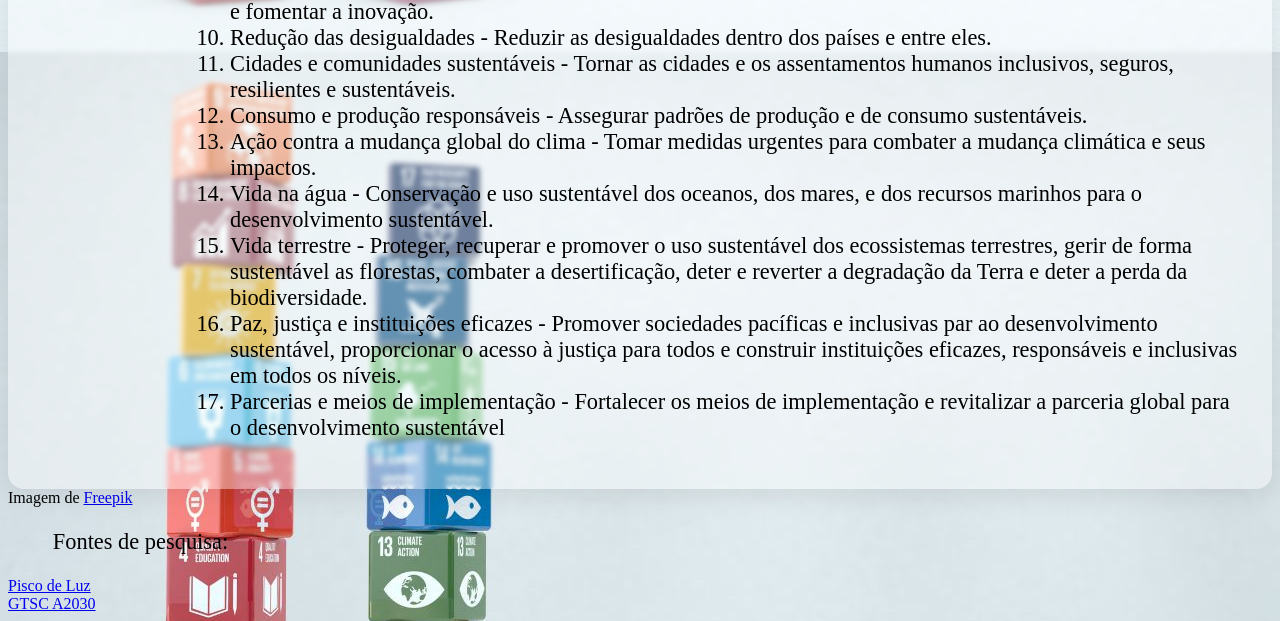
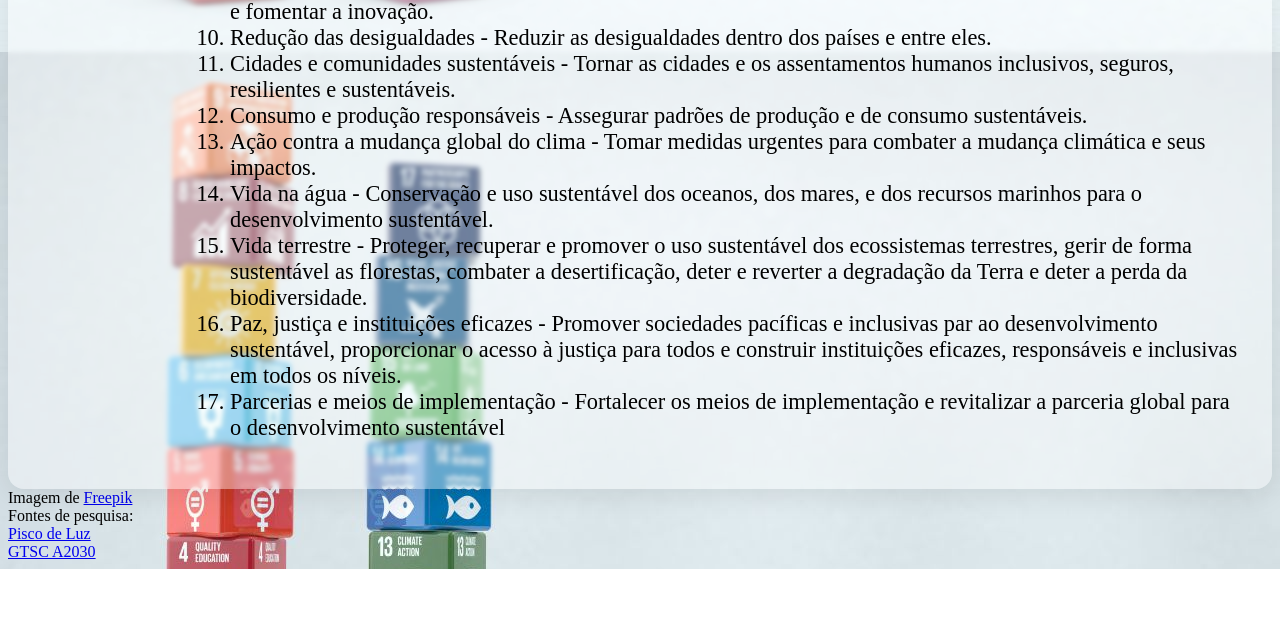
Before and after one commit to patriciafraga/inspiraJa, a plain HTML site: page index.html in a window 1280 px wide. Shown: the part 848-1469 px from the top of the page. After the commit the page ends 1417 px from the top, so only its background shows below. Drawn offline with Linux system fonts and the light colour scheme.

Commit message:
alterações no rodapé - font size

```diff
--- a/index.html
+++ b/index.html
@@ -129,7 +129,8 @@
        target="_blank" >Freepik</a
       >
       <br />
-      <p>Fontes de pesquisa:</p>
+      Fontes de pesquisa:
+      <br />
       <a
         href="https://www.piscodeluz.org/desenvolvimento-sustentavel?gclid=CjwKCAjwloynBhBbEiwAGY25dMrogMlSXKNEgMG1NfMnk9Sjh1LThtRRMw9YEOZw3WLgdM0kvB_LexoC6sEQAvD_BwE"
         target="_blank">Pisco de Luz</a
```
Also changed, not shown: linkGitHub.txt (added), 1 other file.
